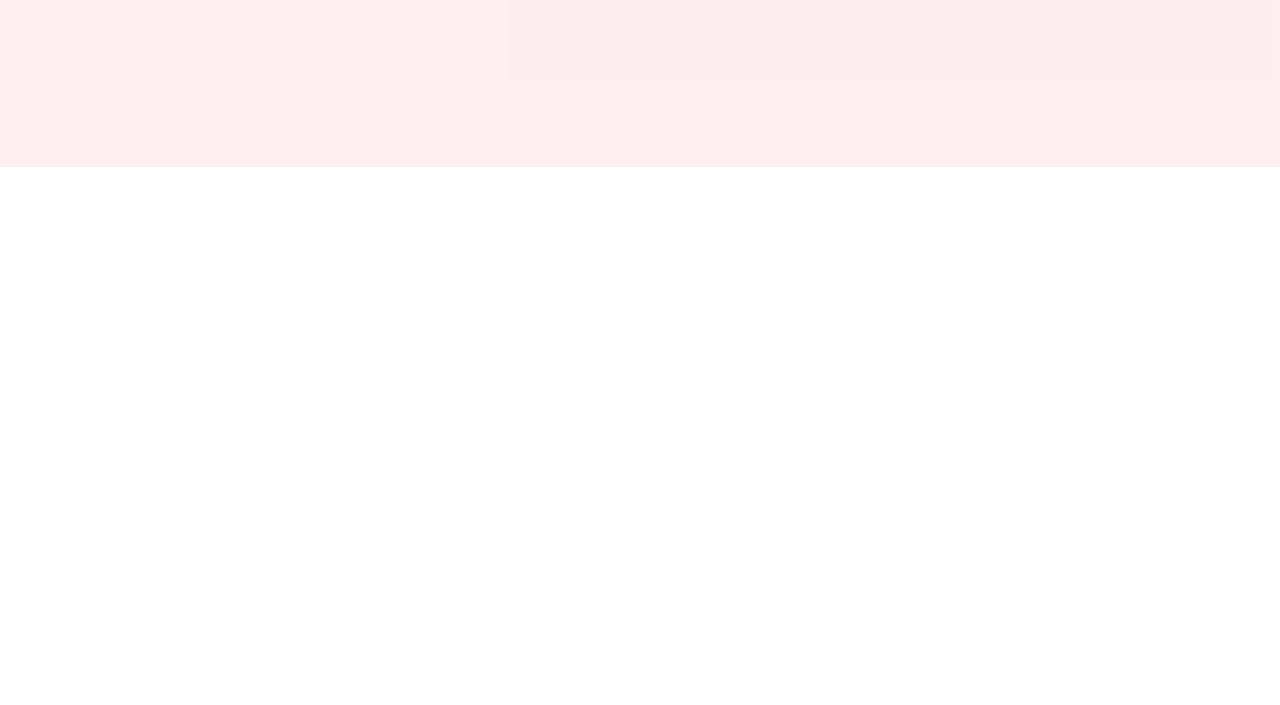
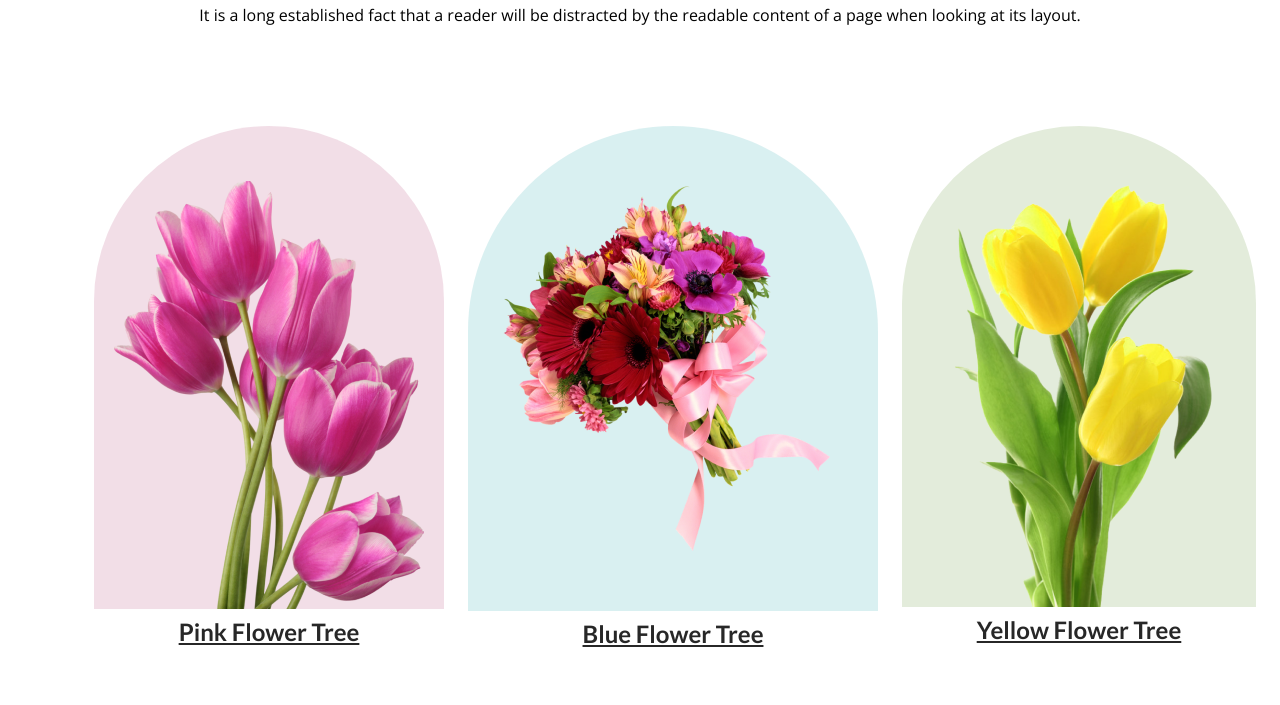
Before and after one commit to Sakif-Hridoy/flower-shop, a plain HTML site: page index.html in a window 1280 px wide. Shown: the part 683-1388 px from the top of the page. Before the commit the page ends 850 px from the top, so only its background shows below. Drawn offline with nearby package versions, Linux system fonts and the light colour scheme.

Commit message:
featured flower

```diff
--- a/index.html
+++ b/index.html
@@ -31,7 +31,39 @@
 
     </header>
 
-    <main></main>
+    <main>
+
+        <section class="featured-flowers">
+
+            <h2 class="flower-title">Our Featured Flowers</h2>
+            <p class="flower-description">It is a long established fact that a reader will be distracted by the readable content of a page when looking at its layout.</p>
+
+            <div class="featured-flowers-container">
+
+                <div class="violet-flower">
+                    <img  src="./Flower Asset/pngwing 6.png" alt="" />
+
+                    <h3 class="flower-tree">Pink Flower Tree</h3>
+
+                  </div>
+
+                  <div class="red-flower">
+                    <img src="./Flower Asset/pngwing 5.png" alt="" />
+                    <h3 class="flower-tree-title">Blue Flower Tree</h3>
+
+                  </div>
+
+                  <div class="yellow-flower">
+                    <img src="./Flower Asset/pngwing 7.png" alt="" />
+                    <h3 class="flower-tree">Yellow Flower Tree</h3>
+
+                  </div>
+
+            </div>
+
+        </section>
+
+    </main>
 
     <footer></footer>
   </body>
--- a/styles/flowershop.css
+++ b/styles/flowershop.css
@@ -11,15 +11,24 @@ font-family: 'Open Sans', sans-serif;
 
 .header{
     background: rgba(229, 84, 115, 0.10);
-    height: 850px;
     background-repeat: no-repeat;
 }
 
 .banner{
     display: flex;
-    padding: 85px 70px 100px 200px;
+    padding: 85px 70px 0px 200px;
     justify-content: space-between;
     align-items: center;
+}
+
+.banner-greeting{
+    font-size: 45px;
+    padding-bottom: 30px;
+
+}
+
+.banner-description{
+    padding-bottom: 35px;
 }
 
 .btn-primary {
@@ -43,3 +52,101 @@ font-family: 'Open Sans', sans-serif;
     padding-right: 100px;
 
 }
+
+/* header section end*/
+
+/* featured-flowers-container start*/
+
+
+
+.featured-flowers{
+
+    padding: 94px;
+  border-radius: 10px;
+
+}
+
+.flower-title{
+
+    font-size: 35px;
+    text-align: center;
+
+}
+
+.flower-description{
+
+    padding-top: 20px;
+    text-align: center;
+
+}
+
+.violet-flower{
+    background: rgba(167, 33, 98, 0.15);
+    padding: 55px 20px 0px 20px;
+
+    border-radius: 300px 300px 0px 0px;
+
+    border-radius: 300px 300px 0px 0px;
+    width: 310px;
+    height: 428px;
+
+}
+
+.red-flower{
+    background: rgba(5, 151, 160, 0.15);
+    padding: 55px 20px 0px 20px;
+
+    border-radius: 300px 300px 0px 0px;
+
+    border-radius: 300px 300px 0px 0px;
+    width: 370px;
+height: 430px;
+
+}
+
+.yellow-flower{
+    background: rgba(71, 125, 17, 0.15);
+    padding: 10px 20px 0px 20px;
+
+    border-radius: 300px 300px 0px 0px;
+
+    border-radius: 300px 300px 0px 0px;
+    width: 314px;
+height: 471px;
+
+}
+
+
+
+.featured-flowers-container{
+    display: flex;
+    gap: 24px;
+}
+
+.flower-description{
+    padding-bottom: 100px;
+}
+
+.flower-tree{
+    color: #272727;
+text-align: center;
+font-family: Lato;
+font-size: 24px;
+font-style: normal;
+font-weight: 700;
+line-height: 35px; /* 145.833% */
+text-decoration-line: underline;
+
+}
+
+.flower-tree-title{
+    padding-top: 60px;
+    color: #272727;
+    text-align: center;
+    font-family: Lato;
+    font-size: 24px;
+    font-style: normal;
+    font-weight: 700;
+    line-height: 35px; /* 145.833% */
+    text-decoration-line: underline;
+}
```
